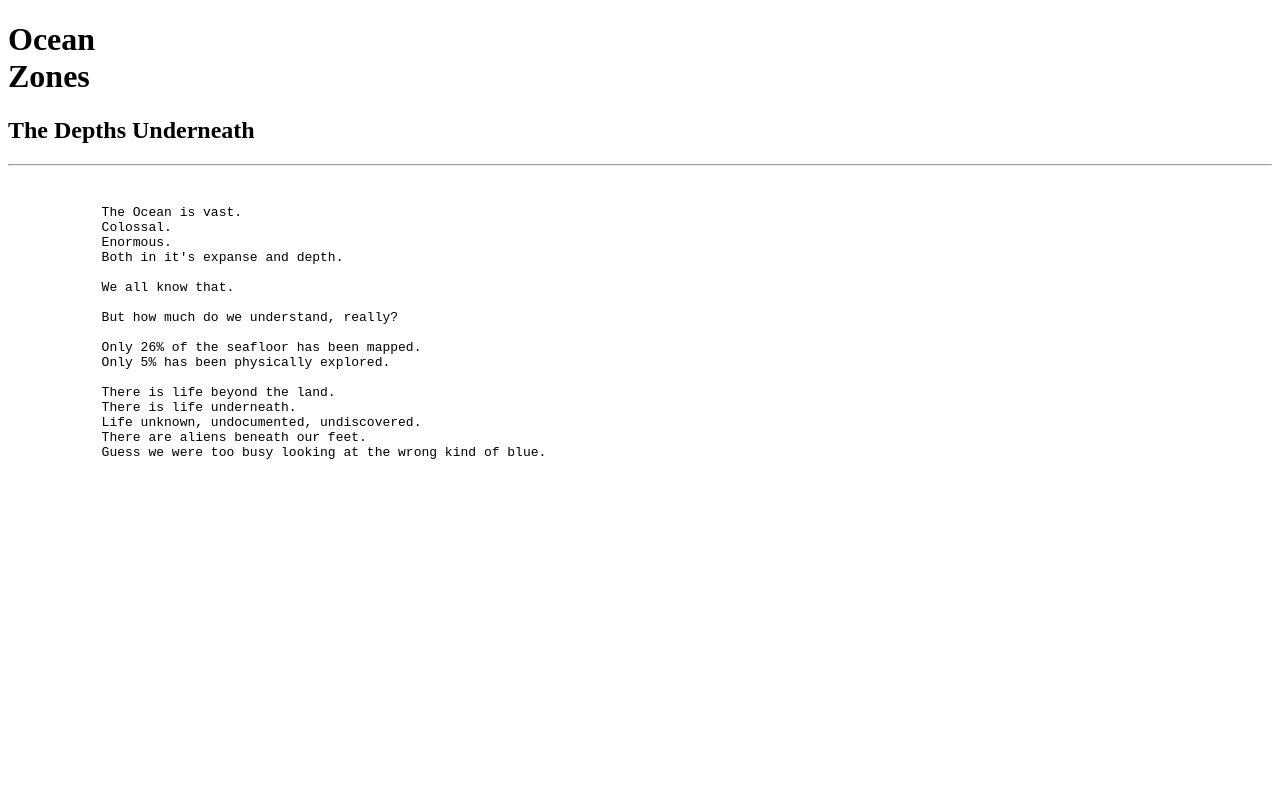
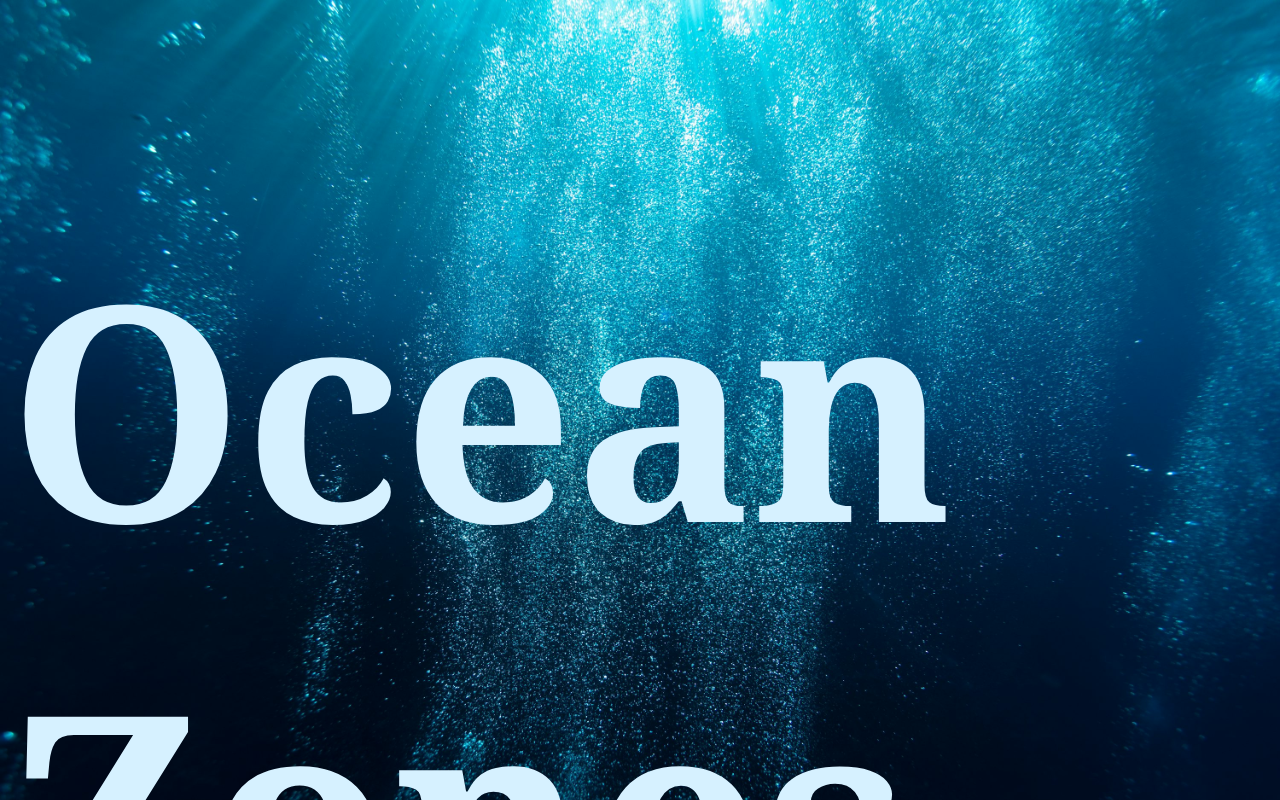
Before and after one commit to Memore-is/Ocean_Zones, a plain HTML site: page index.html in a window 1280 px wide. Shown: the top 800 px of the page. Drawn offline with nearby package versions, Linux system fonts and the light colour scheme; a web font is replaced by a local one.

Commit message:
font styles and background

```diff
--- a/index.html
+++ b/index.html
@@ -3,34 +3,16 @@
 <html>
     <head>
         <title>Ocean Zones</title>
+
+        <link rel="stylesheet" href="style.css">
+        <link rel="preconnect" href="https://fonts.googleapis.com">
+        <link rel="preconnect" href="https://fonts.gstatic.com" crossorigin>
+        <link href="https://fonts.googleapis.com/css2?family=Alegreya:ital,wght@0,400..900;1,400..900&family=Birthstone&display=swap" rel="stylesheet">
     </head>
 
     <body>
-        <h1>Ocean<br>Zones<h1>
+        <h1>Ocean Zones<h1>
 
         <h2>The Depths Underneath</h2>
-        <hr>
-        <br>
-
-        <pre>
-            The Ocean is vast.
-            Colossal.
-            Enormous.
-            Both in it's expanse and depth.
-
-            We all know that.
-
-            But how much do we understand, really?
-
-            Only 26% of the seafloor has been mapped.
-            Only 5% has been physically explored.
-
-            There is life beyond the land.
-            There is life underneath.
-            Life unknown, undocumented, undiscovered.
-            There are aliens beneath our feet.
-            Guess we were too busy looking at the wrong kind of blue.
-        </pre>
-
-        </body>
+     </body>
 </html>
--- a/style.css
+++ b/style.css
@@ -1,3 +1,24 @@
-body{
-    background-image: url('images/photo-1549074862-6173e20d02a8.jpeg');
-}
+body {
+    background-image: url(images/photo-1549074862-6173e20d02a8.jpeg);
+    background-repeat: no-repeat;
+    background-position: center;
+    background-attachment: fixed;
+    background-size: cover;
+  }
+
+  h1{
+    font-family: Birthstone, Georgia, 'Times New Roman', Times, serif;
+    font-size: 300px;
+    color: #D6F1FF;
+
+  }
+
+  h2{
+    font-family: Alegreya, Georgia, 'Times New Roman', Times, serif;
+    font-size: 75px;
+    color: #90BED6;
+  }
+
+  p{
+
+  }
```
